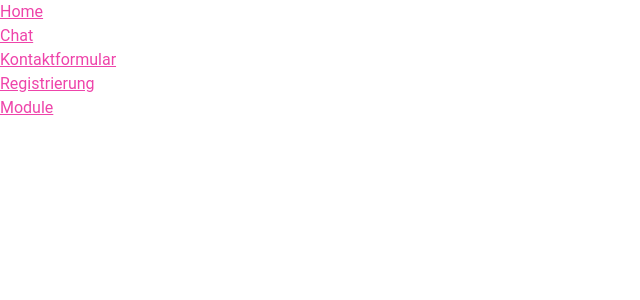
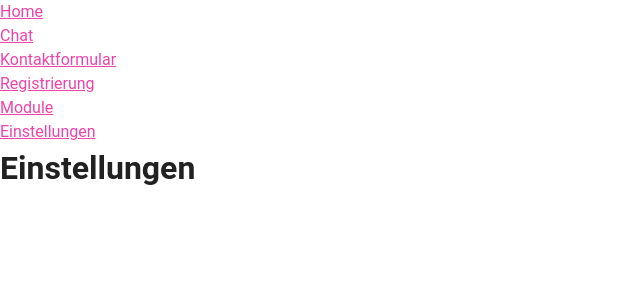
Before and after one commit to hfu-gis/alpha, a Vue app: page /settings in a window 1280 px wide. Shown: the top 300 px of the page, without its empty margins (0-640 px from the left). Built offline with nearby package versions, Linux system fonts and the light colour scheme; a small style sheet from the web is missing; the HTML template or start-up script is replaced by a standard one.

Commit message:
add settings

```diff
--- a/src/App.vue
+++ b/src/App.vue
@@ -10,6 +10,9 @@
       <router-link to="/registrierung">Registrierung</router-link>
       <br>
       <router-link to="/module">Module</router-link>
+      <br>
+      <router-link to="/settings">Einstellungen</router-link>
+
 
       <router-view></router-view>
     </v-content>
--- /dev/null
+++ b/src/components/Settings.vue
@@ -0,0 +1,15 @@
+<template>
+    <div>
+        <h1>Einstellungen</h1>
+    </div>
+</template>
+
+<script>
+export default {
+    name: 'Settings'
+}
+</script>
+
+<style scoped>
+
+</style>
--- a/src/main.js
+++ b/src/main.js
@@ -6,6 +6,7 @@ import Chat from './components/Chat.vue'
 import Kontaktformular from './components/Kontaktformular.vue'
 import Registrierung from './components/Registrierung.vue'
 import Module from './components/Module.vue'
+import Settings from './components/Settings.vue'
 
 import vuetify from './plugins/vuetify';
 import 'roboto-fontface/css/roboto/roboto-fontface.css'
@@ -33,6 +34,10 @@ const routes = [
   {
     path: '/module',
     component: Module
+  },
+  {
+    path: '/settings',
+    component: Settings
   }
 ];
 
```
